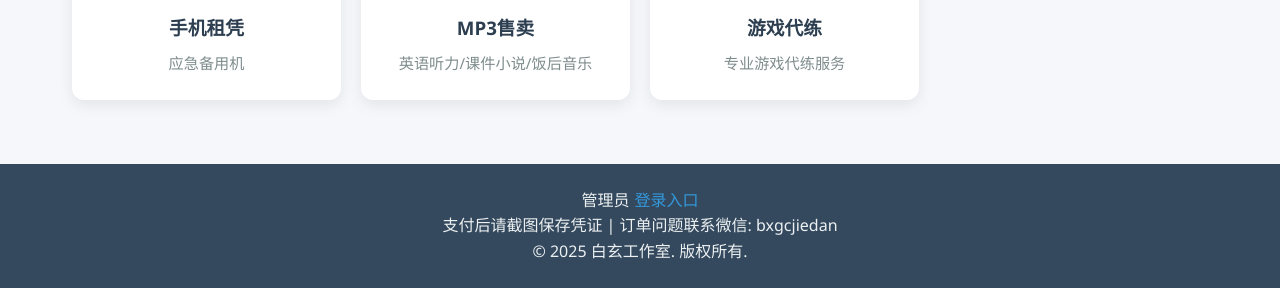
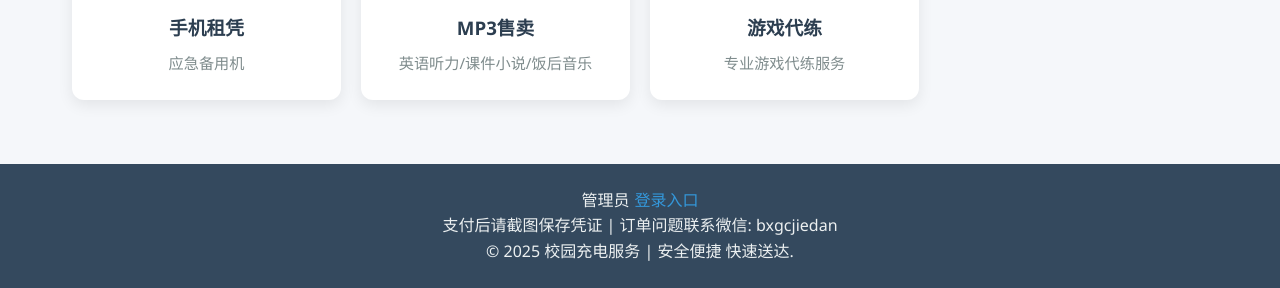
Before and after one commit to jacker-cheng/school, a plain HTML site: page index.html in a window 1280 px wide. Shown: the part 520-808 px from the top of the page. Drawn offline with Linux system fonts and the light colour scheme.

Commit message:
Update index.html

```diff
--- a/index.html
+++ b/index.html
@@ -34,6 +34,7 @@
 
         <div class="service-card" onclick="redirectToOrder('powerbank')">
             <div class="icon">🔋</div>
+            <a href="power bank.html" class="service-link"></a>
             <h3>充电宝代充</h3>
             <p>满电续航一整天</p>
         </div>
@@ -60,7 +61,7 @@
     <footer class="footer">
         <p>管理员<a href="admin.html">登录入口</a></p>
         <p>支付后请截图保存凭证 | 订单问题联系微信: bxgcjiedan</p>
-        <p>&copy; 2025 白玄工作室. 版权所有.</p>
+        <p>&copy; 2025 校园充电服务 | 安全便捷 快速送达.</p>
     </footer>
 
     <script>
```
